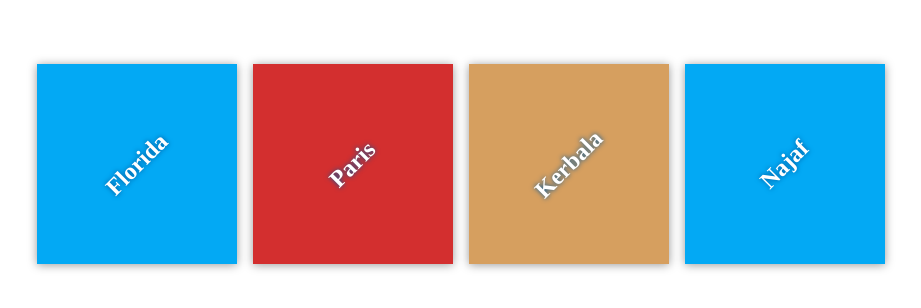
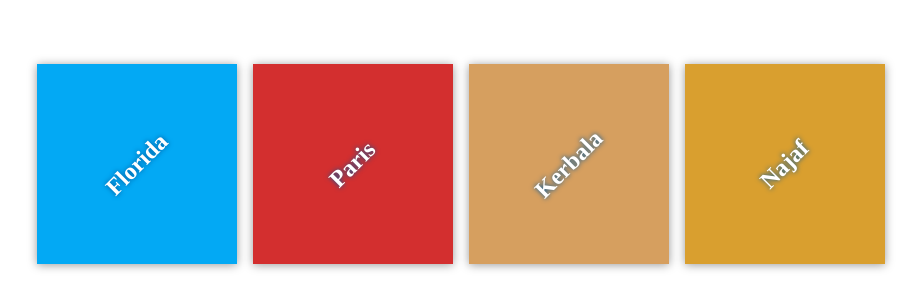
Before and after one commit to talib2/travel-again, a plain HTML site: page index.html in a window 1280 px wide. Shown: the part 236-544 px from the top of the page, without its empty margins (179-1100 px from the left). Drawn offline with Linux system fonts and the light colour scheme.

Commit message:
Add css style to najaf

```diff
--- a/css/app.css
+++ b/css/app.css
@@ -59,7 +59,10 @@ h2 {
     background-color: #d32f2f;
 }
 
-
 #kerbala {
     background-color: #d69f5f;
 }
+
+#najaf {
+    background-color: #d99f2f;
+}
```
